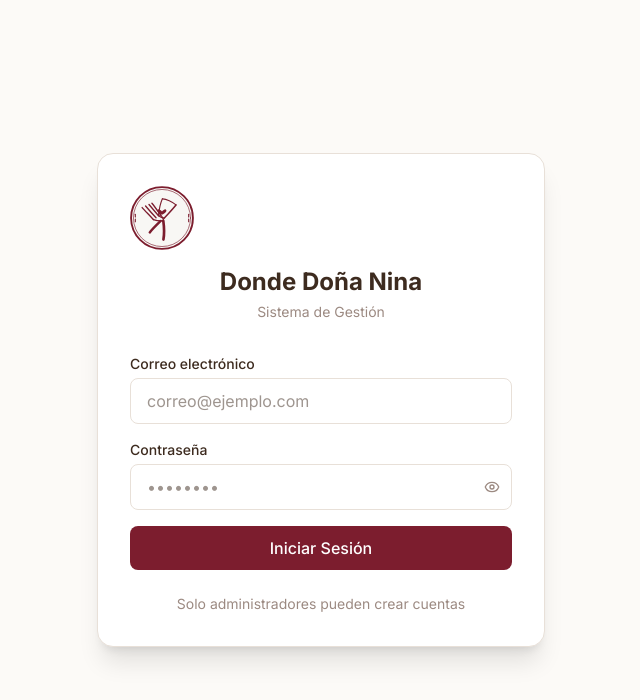
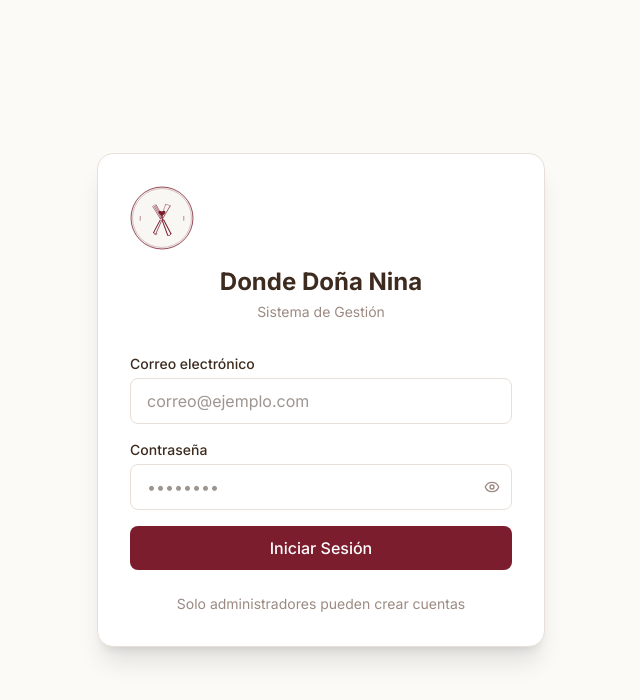
Before and after one commit to AlmaiaRD/dona-nina, a Next.js app: page /login in a window 1280 px wide. Shown: the top 700 px of the page, without its empty margins (319-959 px from the left). Built offline with nearby package versions, Linux system fonts and the light colour scheme; no server answers.

Commit message:
Redesign LogoDonaNina: 500x500 clean SVG with precise fork, knife, double border, heart

```diff
--- a/src/components/ui/LogoDonaNina.tsx
+++ b/src/components/ui/LogoDonaNina.tsx
@@ -8,55 +8,50 @@ export default function LogoDonaNina({ size = 48, className }: LogoDonaNinaProps
     <svg
       width={size}
       height={size}
-      viewBox="0 0 120 120"
+      viewBox="0 0 500 500"
       fill="none"
       xmlns="http://www.w3.org/2000/svg"
       className={className}
     >
-      <circle cx="60" cy="60" r="58" fill="#F8F7F4" />
+      <rect width="500" height="500" fill="#F8F7F4" rx="250" />
 
-      <circle
-        cx="60" cy="60" r="58"
-        stroke="#7C1D2E" strokeWidth="3.5" fill="none"
-        strokeLinecap="round"
-      />
-      <circle
-        cx="60" cy="60" r="53.5"
-        stroke="#7C1D2E" strokeWidth="1.2" fill="none"
-        strokeLinecap="round"
-      />
+      <circle cx="250" cy="250" r="242" stroke="#7C1D2E" strokeWidth="6" fill="none" />
+      <circle cx="250" cy="250" r="230" stroke="#7C1D2E" strokeWidth="2" fill="none" />
 
-      <g stroke="#7C1D2E" strokeLinecap="round" strokeLinejoin="round" fill="none">
-        <g transform="translate(60,60) rotate(-24) translate(-60,-60)">
-          <path d="M60 66 C56 80 50 92 46 98" strokeWidth="5" />
-          <path d="M44 56 C40 44 36 34 34 27" strokeWidth="2.5" />
-          <path d="M50 55 C46 44 43 34 41 27" strokeWidth="2.5" />
-          <path d="M56 54 C53 44 50 34 48 27" strokeWidth="2.5" />
-          <path d="M60 54 C58 44 56 34 54 27" strokeWidth="2.5" />
-          <path d="M44 56 C50 62 56 64 60 66" strokeWidth="2.5" />
-          <path d="M60 54 C62 60 63 63 60 66" strokeWidth="2.5" />
+      <g stroke="#7C1D2E" fill="none" strokeLinecap="round" strokeLinejoin="round">
+        <g transform="translate(250,250) rotate(-24) translate(-250,-250)">
+          <path d="M244 270 Q240 330 236 390" strokeWidth="8" />
+          <path d="M256 270 Q260 330 264 390" strokeWidth="8" />
+          <path d="M236 390 Q240 398 250 398 Q260 398 264 390" strokeWidth="6" />
+          <path d="M235 245 Q228 190 220 138" strokeWidth="4" />
+          <path d="M243 244 Q237 190 231 136" strokeWidth="4" />
+          <path d="M250 243 Q246 190 241 135" strokeWidth="4" />
+          <path d="M258 244 Q255 190 250 137" strokeWidth="4" />
+          <path d="M235 245 Q244 253 256 270" strokeWidth="5" />
+          <path d="M258 244 Q252 254 244 270" strokeWidth="5" />
         </g>
 
-        <g transform="translate(60,60) rotate(24) translate(-60,-60)">
-          <path d="M60 66 C56 76 52 86 50 94" strokeWidth="4.5" />
-          <path d="M52 58 C48 46 46 36 46 27" strokeWidth="2.2" />
-          <path d="M64 58 C68 46 72 36 74 27" strokeWidth="2.8" />
-          <path d="M46 27 C52 24 66 24 74 27" strokeWidth="2" />
-          <path d="M52 58 C56 60 62 60 64 58" strokeWidth="2.5" />
+        <g transform="translate(250,250) rotate(24) translate(-250,-250)">
+          <path d="M244 270 Q240 325 236 380" strokeWidth="7" />
+          <path d="M256 270 Q256 325 256 380" strokeWidth="5" />
+          <path d="M236 380 Q240 388 250 388 Q260 388 264 380" strokeWidth="6" />
+          <path d="M242 248 Q250 258 258 248" strokeWidth="5" />
+          <path d="M258 242 Q264 190 270 138" strokeWidth="5" />
+          <path d="M242 242 Q236 190 233 142" strokeWidth="3" />
+          <path d="M233 142 Q242 132 270 138" strokeWidth="3" />
         </g>
       </g>
 
       <path
-        d="M60 48 C57 45 55 43 53 44 C50 46 52 50 60 54 C68 50 70 46 67 44 C65 43 63 45 60 48 Z"
+        d="M250 200 C230 182 212 200 232 220 C242 230 250 236 250 236 C250 236 258 230 268 220 C288 200 270 182 250 200 Z"
         fill="#7C1D2E"
-        stroke="none"
       />
 
-      <g stroke="#7C1D2E" strokeWidth="2" strokeLinecap="round" fill="none">
-        <line x1="10" y1="53" x2="10" y2="58" />
-        <line x1="10" y1="62" x2="10" y2="67" />
-        <line x1="110" y1="53" x2="110" y2="58" />
-        <line x1="110" y1="62" x2="110" y2="67" />
+      <g stroke="#7C1D2E" strokeWidth="4" strokeLinecap="round" fill="none">
+        <line x1="80" y1="238" x2="80" y2="250" />
+        <line x1="80" y1="256" x2="80" y2="268" />
+        <line x1="420" y1="238" x2="420" y2="250" />
+        <line x1="420" y1="256" x2="420" y2="268" />
       </g>
     </svg>
   )
```
